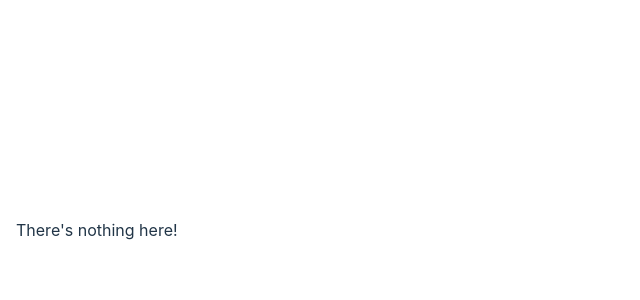
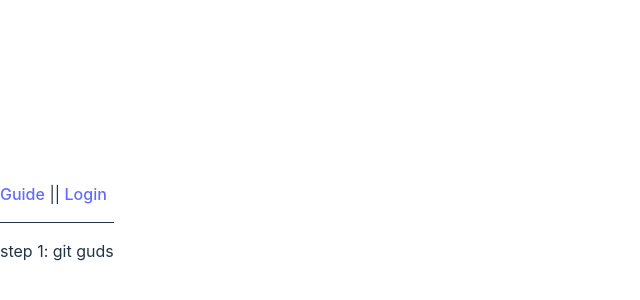
Before and after one commit to TimeaBallok/ca2_frontend_startcode, a React (Vite) app: page /startCodeGuide in a window 1280 px wide. Shown: the part 170-470 px from the top of the page, without its empty margins (0-640 px from the left). Built offline with nearby package versions, Linux system fonts and the light colour scheme.

Commit message:
prepare merge

```diff
--- a/src/App.jsx
+++ b/src/App.jsx
@@ -1,6 +1,5 @@
 import React, { useState,useEffect } from "react"
 import facade from "./apiFacade";
-import { Outlet, Link } from "react-router-dom";
 
 function LogIn({ login }) {
     const init = { username: "", password: "" };
@@ -22,18 +21,6 @@ function LogIn({ login }) {
                 <input placeholder="Password" id="password" />
                 <button onClick={performLogin}>Login</button>
             </form>
-
-
-            <nav
-                style={{
-                    borderBottom: "solid 1px",
-                    paddingBottom: "1rem",
-                }}
-            >
-                <Link to="renameMe">Rename Me!</Link>
-
-            </nav>
-            <Outlet />
         </div>
     )
 
@@ -54,6 +41,7 @@ function LoggedIn() {
 }
 
 function App() {
+
     const [loggedIn, setLoggedIn] = useState(false)
 
     const logout = () => { facade.logout()
@@ -72,6 +60,5 @@ function App() {
                 </div>)}
         </div>
     )
-
 }
 export default App;
--- /dev/null
+++ b/src/components/NavBar.jsx
@@ -0,0 +1,24 @@
+import React from 'react';
+import {Link, Outlet} from "react-router-dom";
+
+function NavBar(props) {
+    return (
+        <div>
+            <nav
+                style={{
+                    borderBottom: "solid 1px",
+                    paddingBottom: "1rem",
+                }}
+            >
+                <Link to="startCodeGuide">Guide</Link> { "|| " }
+                <Link to="login">Login</Link>
+
+            </nav>
+            <Outlet />
+
+
+        </div>
+    );
+}
+
+export default NavBar;
--- a/src/components/RenameMe.jsx
+++ /dev/null
@@ -1,11 +0,0 @@
-import React from 'react';
-
-function RenameMe(props) {
-    return (
-        <div>
-            <p>hello from components/RenameMe!</p>
-        </div>
-    );
-}
-
-export default RenameMe;
--- /dev/null
+++ b/src/components/StartCodeGuide.jsx
@@ -0,0 +1,11 @@
+import React from 'react';
+
+function StartCodeGuide(props) {
+    return (
+        <div>
+            <p>step 1: git guds</p>
+        </div>
+    );
+}
+
+export default StartCodeGuide;
--- a/src/main.jsx
+++ b/src/main.jsx
@@ -1,5 +1,4 @@
 import ReactDOM from 'react-dom/client'
-import { render } from "react-dom";
 import App from './App'
 import {
     BrowserRouter,
@@ -7,15 +6,18 @@ import {
     Route,
 } from "react-router-dom";
 import './style/index.css'
-import RenameMe from "./components/RenameMe.jsx";
+import StartCodeGuide from "./components/StartCodeGuide.jsx";
+import NavBar from "./components/NavBar.jsx";
 
-const rootElement = document.getElementById("root");
-render(
+ReactDOM.createRoot(document.getElementById('root')).render(
   <BrowserRouter>
       <Routes>
-          <Route path="/" element={<App/>}>
-              <Route path="renameMe" element={<RenameMe/>}/>
+          <Route path="/" element={<NavBar/>}>
+              <Route path="login" element={<App />}/>
+              <Route path="startCodeGuide" element={<StartCodeGuide/>}/>
+
           </Route>
+
           <Route
               path="*"
               element={
@@ -24,9 +26,9 @@ render(
                   </main>
               }
           />
+
       </Routes>
-  </BrowserRouter>,
-    rootElement
+  </BrowserRouter>
 
 
 
```
